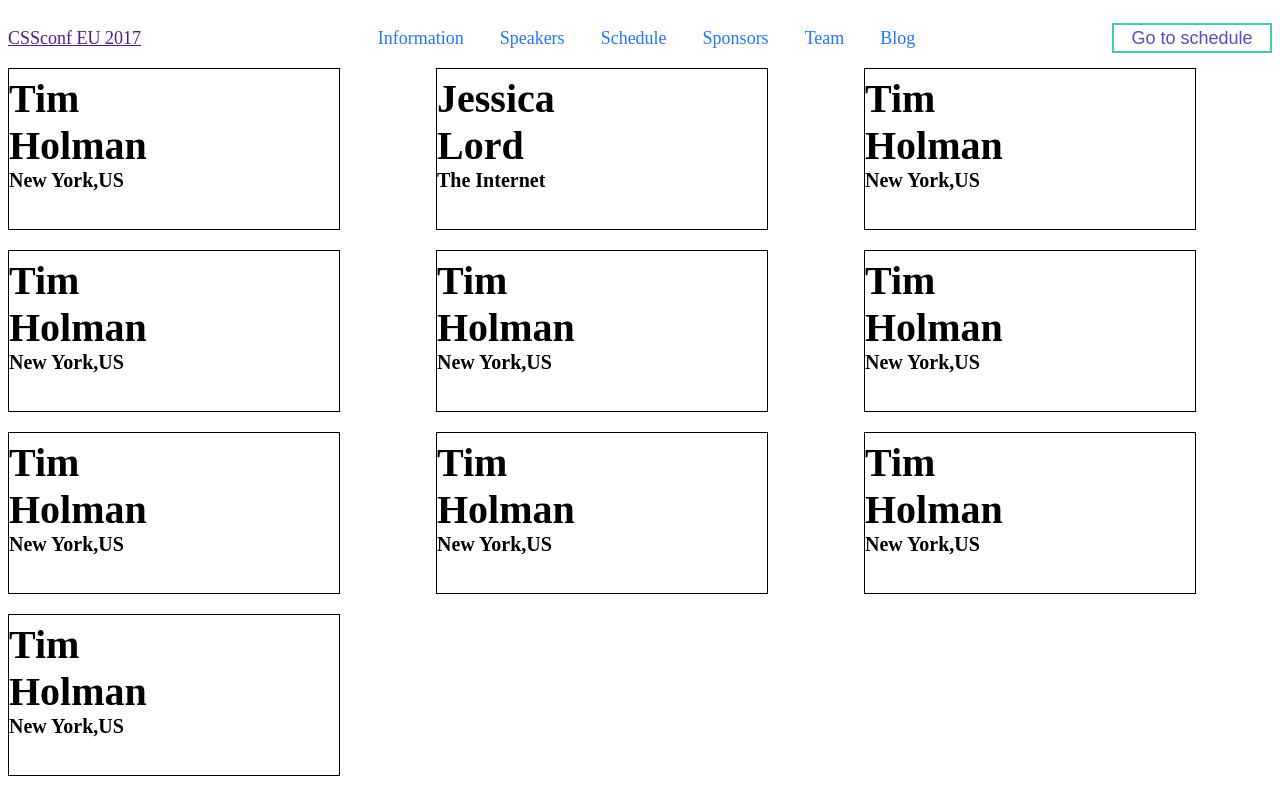
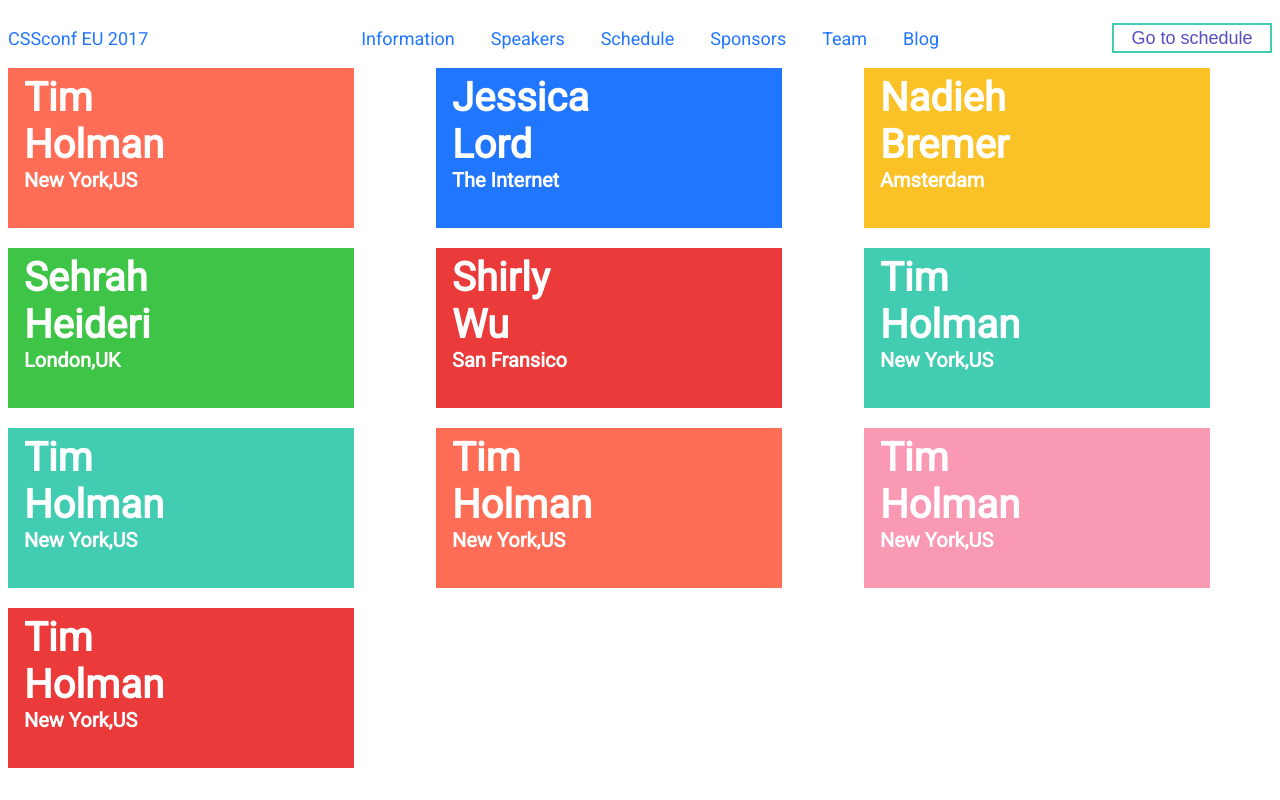
Before and after one commit to shefy123/text, a plain HTML site: page index.html in a window 1280 px wide. Drawn offline with Linux system fonts and the light colour scheme.

Commit message:
some adjusmtnets

```diff
--- a/index.html
+++ b/index.html
@@ -3,11 +3,12 @@
 <head>
     <title>Document</title>
     <link rel="stylesheet" href="style.css">
+    <link href="https://fonts.googleapis.com/css?family=Roboto" rel="stylesheet">
 </head>
 <body>
     <header>
         <div class="logo">
-            <a href="">CSSconf EU 2017</a></div>
+            CSSconf EU 2017</div>
         <nav>
             <ul>
                 <li>Information</li>
@@ -30,16 +31,16 @@
             <h4>The Internet</h4>
         </div>
           <div>
-            <h1>Tim <br>Holman</h1>
-            <h4>New York,US</h4>
+            <h1>Nadieh <br>Bremer</h1>
+            <h4>Amsterdam</h4>
         </div>
           <div>
-            <h1>Tim <br>Holman</h1>
-            <h4>New York,US</h4>
+            <h1>Sehrah <br>Heideri</h1>
+            <h4>London,UK</h4>
         </div>
           <div>
-            <h1>Tim <br>Holman</h1>
-            <h4>New York,US</h4>
+            <h1>Shirly <br>Wu</h1>
+            <h4>San Fransico</h4>
         </div>
           <div>
             <h1>Tim <br>Holman</h1>
--- a/style.css
+++ b/style.css
@@ -1,5 +1,6 @@
 body {
     height: 100px;
+    font-family: 'Roboto', sans-serif;
 }
 
 header {
@@ -26,6 +27,9 @@ button {
     width: 160px;
      font-size: 18px;
 }
+.logo {
+    color: #2176ff;
+}
 
 
 li {
@@ -34,8 +38,69 @@ li {
 article >div {
     height: 160px;
     width: 330px;
-    border: 1px solid black;
 }
+
+article >div:nth-child(1) {
+    background-color: #ff6d56;
+    color: white;
+    padding-left: 16px;
+}
+article >div:nth-child(2) {
+    background-color:#2176ff;
+    color: white;
+    padding-left: 16px;
+}
+article >div:nth-child(3) {
+    background-color:#fbc227;
+    color: white;
+    padding-left: 16px;
+}
+
+article >div:nth-child(4) {
+    background-color: #3ec446;
+    color: white;
+    padding-left: 16px;
+}
+article >div:nth-child(5) {
+    background-color: #ea3a3a;
+    color: white;
+     padding-left: 16px;
+
+}
+article >div:nth-child(6) {
+    background-color: #42cdb2;
+    color: white;
+     padding-left: 16px;
+}
+article >div:nth-child(7) {
+    background-color: #42cdb2;
+    color: white;
+     padding-left: 16px;
+}
+article >div:nth-child(8) {
+    background-color:#ff6d56;
+    color: white;
+     padding-left: 16px;
+}
+article >div:nth-child(9) {
+    background-color:#fa99b4;
+    color: white;
+     padding-left: 16px;
+}
+article >div:nth-child(10) {
+    background-color:#ea3a3a;
+    color: white;
+     padding-left: 16px;
+}
+article >div:nth-child(11) {
+    background-color:#3ec446;
+    color: white;
+     padding-left: 16px;
+}
+article>div:hover {
+    background-color: #3c3535;
+}
+
 h1 {
     font-size: 40px;
     margin-top:6px;
```
Also changed, not shown: re.txt (added).
